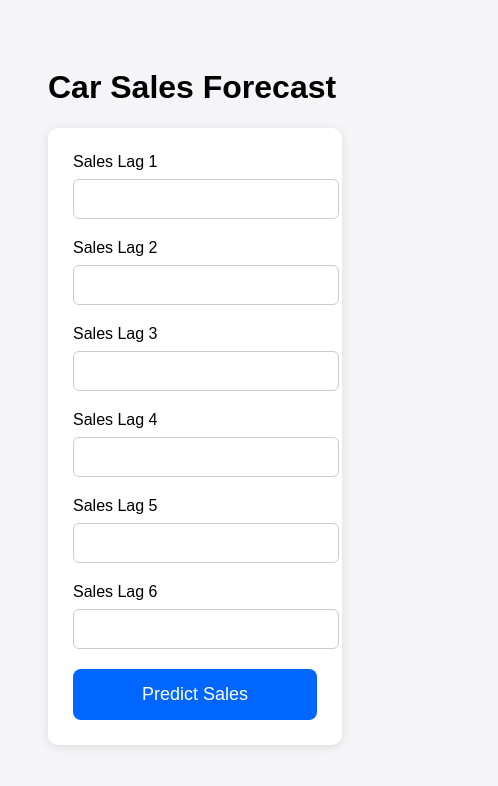
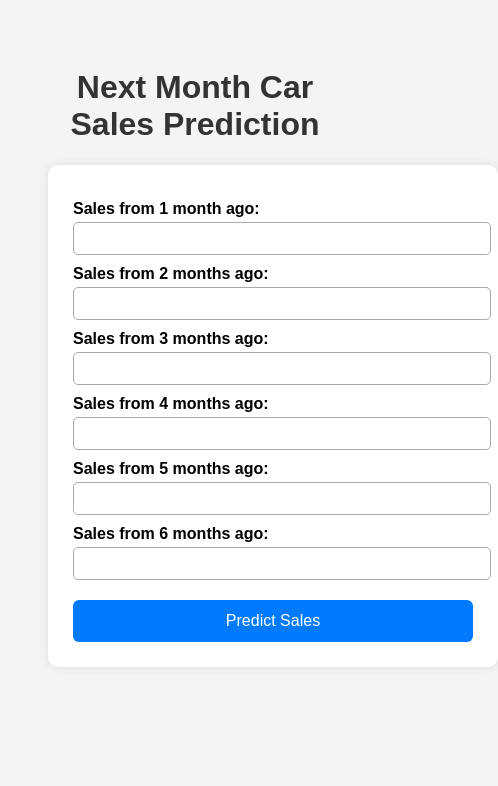
Before and after one commit to akhan126/car-sales-forecast-new, a plain HTML site: page car-sales-forecast/frontend/index.html in a window 390 px wide. Shown: the whole page, 498 px wide, since content can reach past the window. Drawn offline with Linux system fonts and the light colour scheme.

Commit message:
Refactor index.html for improved layout and functionality
Updated the HTML structure and styles for better layout and responsiveness. Added JavaScript for handling form submission and displaying results.

```diff
--- a/car-sales-forecast/frontend/index.html
+++ b/car-sales-forecast/frontend/index.html
@@ -1,79 +1,144 @@
 <!DOCTYPE html>
 <html lang="en">
 <head>
-    <meta charset="UTF-8">
+    <meta charset="UTF-8" />
+    <meta name="viewport" content="width=device-width, initial-scale=1.0" />
     <title>Car Sales Forecast</title>
 
     <style>
         body {
             font-family: Arial, sans-serif;
-        background: #f5f5f7;
+            background: #f4f4f4;
             padding: 40px;
         }
 
-    .card {
+        h1 {
+            text-align: center;
+            color: #333;
+        }
+
+        .container {
+            width: 400px;
+            margin: auto;
             background: white;
             padding: 25px;
-        max-width: 450px;
-        margin: auto;
             border-radius: 10px;
-        box-shadow: 0 2px 10px rgba(0,0,0,0.1);
+            box-shadow: 0px 0px 10px rgba(0,0,0,0.1);
         }
 
-    input {
+        label {
+            font-weight: bold;
+            margin-top: 10px;
+            display: block;
+        }
+
+        input[type="number"] {
             width: 100%;
-        padding: 10px;
-        margin-top: 8px;
-        margin-bottom: 20px;
-        border: 1px solid #ccc;
-        border-radius: 6px;
-        font-size: 16px;
+            padding: 8px;
+            margin-top: 4px;
+            border-radius: 5px;
+            border: 1px solid #aaa;
         }
 
         button {
             width: 100%;
-        padding: 15px;
-        background: #0066ff;
+            padding: 12px;
+            margin-top: 20px;
+            background: #007bff;
+            color: white;
             border: none;
-        color: white;
-        font-size: 18px;
-        border-radius: 8px;
+            border-radius: 6px;
+            font-size: 16px;
             cursor: pointer;
+        }
+
+        button:hover {
+            background: #005fcc;
+        }
+
+        .result {
+            margin-top: 20px;
+            padding: 12px;
+            background: #e8ffe8;
+            border-left: 4px solid #00b300;
+            display: none;
+        }
+
+        .error {
+            margin-top: 20px;
+            padding: 12px;
+            background: #ffe8e8;
+            border-left: 4px solid #cc0000;
+            display: none;
         }
     </style>
 </head>
 
 <body>
+    <h1>Next Month Car Sales Prediction</h1>
 
-<h1>Car Sales Forecast</h1>
+    <div class="container">
+        <form id="predictForm">
 
-<div class="card">
+            <label>Sales from 1 month ago:</label>
+            <input type="number" name="lag1" step="any" required />
 
-<form action="/predict" method="post">
+            <label>Sales from 2 months ago:</label>
+            <input type="number" name="lag2" step="any" required />
 
-    <label>Sales Lag 1</label>
-    <input type="number" step="any" name="lag1" required>
+            <label>Sales from 3 months ago:</label>
+            <input type="number" name="lag3" step="any" required />
 
-    <label>Sales Lag 2</label>
-    <input type="number" step="any" name="lag2" required>
+            <label>Sales from 4 months ago:</label>
+            <input type="number" name="lag4" step="any" required />
 
-    <label>Sales Lag 3</label>
-    <input type="number" step="any" name="lag3" required>
+            <label>Sales from 5 months ago:</label>
+            <input type="number" name="lag5" step="any" required />
 
-    <label>Sales Lag 4</label>
-    <input type="number" step="any" name="lag4" required>
-
-    <label>Sales Lag 5</label>
-    <input type="number" step="any" name="lag5" required>
-
-    <label>Sales Lag 6</label>
-    <input type="number" step="any" name="lag6" required>
+            <label>Sales from 6 months ago:</label>
+            <input type="number" name="lag6" step="any" required />
 
             <button type="submit">Predict Sales</button>
-
         </form>
 
+        <div class="result" id="resultBox"></div>
+        <div class="error" id="errorBox"></div>
     </div>
 
+    <script>
+        const form = document.getElementById("predictForm");
+        const resultBox = document.getElementById("resultBox");
+        const errorBox = document.getElementById("errorBox");
+
+        form.addEventListener("submit", async (event) => {
+            event.preventDefault();
+
+            resultBox.style.display = "none";
+            errorBox.style.display = "none";
+
+            const formData = new FormData(form);
+
+            try {
+                const response = await fetch("/predict", {
+                    method: "POST",
+                    body: formData
+                });
+
+                const data = await response.json();
+
+                if (data.prediction !== undefined) {
+                    resultBox.innerHTML = "<strong>Predicted Sales: </strong>" + data.prediction.toFixed(0);
+                    resultBox.style.display = "block";
+                } else {
+                    errorBox.textContent = "Error: " + JSON.stringify(data);
+                    errorBox.style.display = "block";
+                }
+
+            } catch (err) {
+                errorBox.textContent = "Server error. Please try again.";
+                errorBox.style.display = "block";
+            }
+        });
+    </script>
 </body>
 </html>
```
Lines whose indentation alone changed are shown as unchanged.
